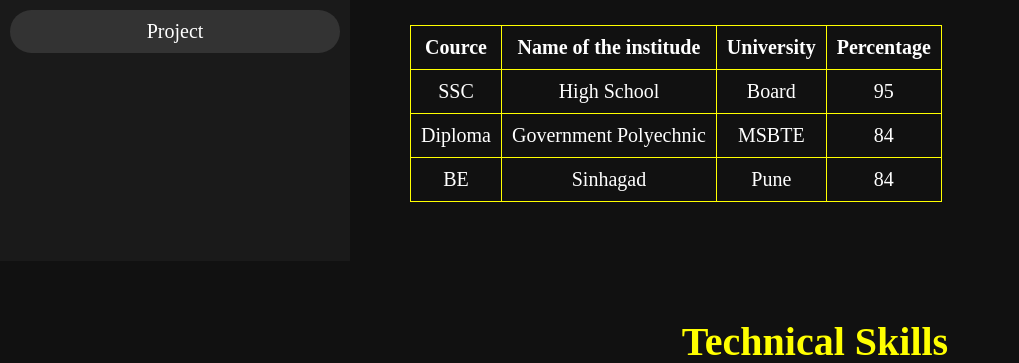
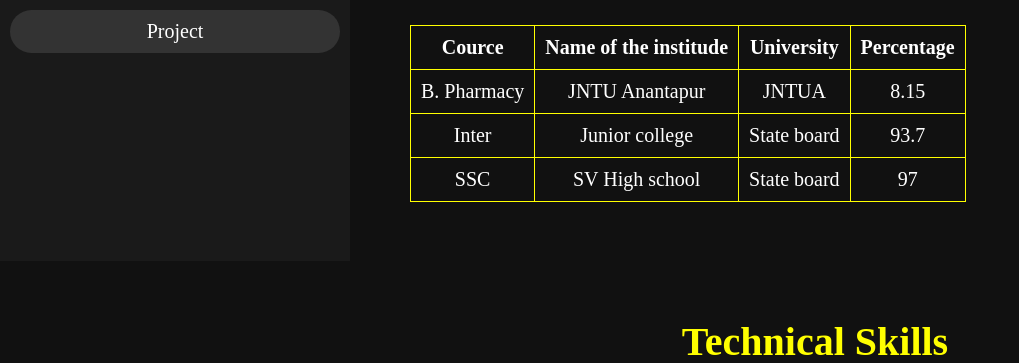
Before and after one commit to Vijaytej19/Portfolio, a plain HTML site: page index.html in a window 1280 px wide. Shown: the part 539-902 px from the top of the page, without its empty margins (0-1019 px from the left). Drawn offline with Linux system fonts and the light colour scheme.

Commit message:
Update index.html

```diff
--- a/index.html
+++ b/index.html
@@ -45,22 +45,22 @@
             <th>Percentage</th>
         </tr>
         <tr>
-            <td>SSC</td>
-            <td>High School</td>
-            <td>Board</td>
-            <td>95</td>
+            <td>B. Pharmacy</td>
+            <td>JNTU Anantapur</td>
+            <td>JNTUA</td>
+            <td>8.15</td>
         </tr>
         <tr>
-            <td>Diploma</td>
-            <td>Government Polyechnic </td>
-            <td>MSBTE</td>
-            <td>84</td>
+            <td>Inter</td>
+            <td>Junior college</td>
+            <td>State board</td>
+            <td>93.7</td>
         </tr>
         <tr>
-            <td>BE</td>
-            <td>Sinhagad</td>
-            <td>Pune</td>
-            <td>84</td>
+            <td>SSC</td>
+            <td>SV High school</td>
+            <td>State board</td>
+            <td>97</td>
         </tr>
     </table>
 </section>
@@ -70,15 +70,11 @@
     <div>
     <ul id="lis">
         <li>Java</li>
-        <li>C++</li>
         <li>HTML</li>
         <li>CSS</li>
         <li>JavaScript</li>
         <li>Oracle</li>
         <li>MySQL</li>
-        <li>Manual Testing</li>
-        <li>Automation Testing</li>
-        <li>Data Structures</li>
     </ul>
 </div>
 </section>
```
